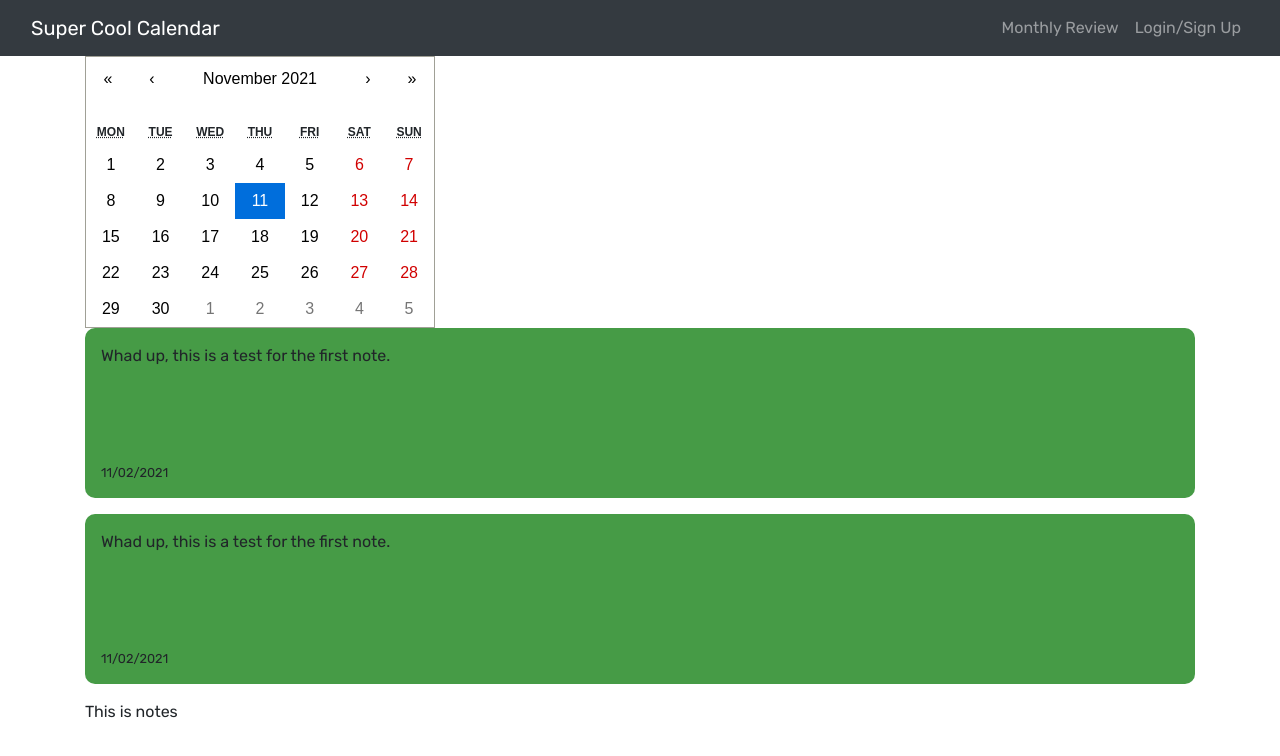
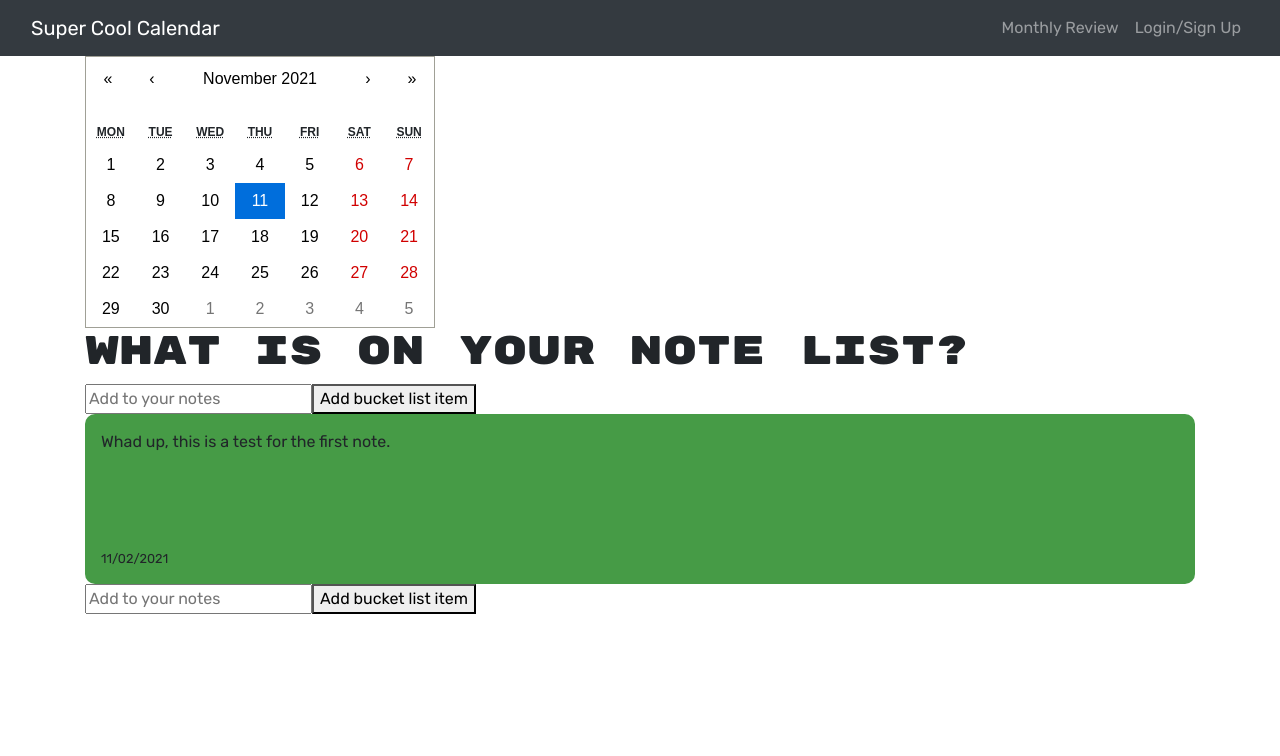
Before and after one commit to Gaitherdb/Custom-Planner, a React (Create React App) app in the folder client/: page / in a window 1280 px wide. Shown: the top 756 px of the page. Built offline with nearby package versions, Linux system fonts and the light colour scheme.

Commit message:
NoteForm created

```diff
--- /dev/null
+++ b/client/src/components/NoteForm.js
@@ -0,0 +1,99 @@
+// TO-DO: Create a Controlled field where a users input persists
+import Note from './Note';
+import React, { useState } from 'react';
+
+
+// this class is responsible for returning a standard format to the notes, so they are similar no matter what values are passed to it
+// class Note{
+//     constructor(val){
+//         this.title = val.title ?? 'default title'
+//         this.text = val.text ?? 'default text content'
+//         this.time = Date.now()
+//     }
+//     // there is an easier way for default returns
+//     getNote(){
+//         return {
+//             title: this.title,
+//             text: this.text,
+//             time: this.time
+//         }
+//     }
+// }
+
+function NoteForm(props) {
+    const [inputTask, setTask] = useState('');
+    console.log(inputTask);
+
+
+    const handleSubmit = (e) => {
+        e.preventDefault();
+        props.onSubmit({
+            task: inputTask
+        });
+        setTask('');
+    };
+    const handleChange = (e) => {
+        setTask(e.target.value);
+      };
+
+    return !props.edit ? (
+        <div>
+            <form className="bucket-form" onSubmit={handleSubmit}>
+            <input
+          type="text"
+          placeholder="Add to your notes"
+          value={inputTask}
+          name="text"
+          className="bucket-input"
+          onChange={handleChange}
+        ></input>
+
+            <button className="bucket-button">Add bucket list item</button>
+        </form>
+        </div>
+        ) : (
+            <div>
+                <h3>Update entry: {props.edit.value}</h3>
+      <form className="bucket-form" onSubmit={handleSubmit}>
+        <input
+          type="text"
+          placeholder={props.edit.value}
+          value={inputTask}
+          name="text"
+          className="bucket-input"
+          onChange={handleChange}
+        ></input>
+        <button className="bucket-button">Update</button>
+        </form>
+            </div>
+        );
+    }
+
+
+// const Home = () => {
+//     const [notes, setNotes] = React.useState(()=>localStorage.getItem('notes'))
+
+//     const onAdd = (value) => {
+//         setNotes(prevState => {
+//             return [
+//                 ...prevState,
+//                 // generate a new note with defaults based on this class
+//                 new Note(value).getNote()
+//             ]
+//         })
+//     }
+
+//     return (
+//         <>
+//             <h1>Title</h1>
+//             {/* pass the add note function to the NoteForm, so it can be called from NoteForm */}
+//             <NoteForm onAdd={onAdd}/>
+//             {/* map over the array of notes and return the element */}
+//             {notes.map(n => <Note content={n} />)}
+
+
+//         </>
+//     )
+// }
+
+export default NoteForm
--- a/client/src/components/NotesGroup.js
+++ b/client/src/components/NotesGroup.js
@@ -1,34 +1,107 @@
+import React, { useState } from 'react';
+import NoteForm from './NoteForm';
 import Note from './Note';
-import React, { useState } from 'react';
+
+function NoteList() {
+  const [note, setNote] = useState([]);
+  console.log(note);
+
+  // Function to add a Note list item
+  const addNoteItem = (item) => {
+    console.log(
+      '🚀 ~ file: BucketList.js ~ line 10 ~ addBucketItem ~ item',
+      item
+    );
+    // Check to see if the item text is empty
+    if (!item.task) {
+      return;
+    }
+
+    // Add the new bucket list item to the existing array of objects
+    const newNote = [item, ...note];
+    console.log(newNote);
+
+    // Call setNote to update state with our new set of Note list items
+    setNote(newNote);
+  };
+
+  // Function to mark bucket list item as complete
+  const completeNoteItem = (id) => {
+    // If the ID passed to this function matches the ID of the item that was clicked, mark it as complete
+    let updatedNote = note.map((item) => {
+      if (item.id === id) {
+        item.isComplete = !item.isComplete;
+      }
+      return item;
+    });
+
+    console.log(updatedNote);
+    setNote(updatedNote);
+  };
+
+  // Function to remove bucket list item and update state
+  const removeNoteItem = (id) => {
+    const updatedNote = [...note].filter((item) => item.id !== id);
+
+    setNote(updatedNote);
+  };
+
+  // Function to edit the Note list item
+  const editNoteItem = (itemId, newValue) => {
+    // Make sure that the value isn't empty
+    if (!newValue.task) {
+      return;
+    }
+
+    // We use the "prev" argument provided with the useState hook to map through our list of items
+    // We then check to see if the item ID matches the if of the item that was clicked and if so we set it to a new value
+    setNote((prev) =>
+      prev.map((item) => (item.id === itemId ? newValue : item))
+    );
+  };
+
 //created a group of notes component.
 //line6 renders a note component. (multiple notes can be tacked underneach to create a note group or list of notes)
 
-const notes = [
-    {
-        id: 1,
-        title: 'This is my first note',
-        text: 'blah blah blah',
-        complete: false,
-        timestamp: 0
-    },
-    {
-        id: 1,
-        title: 'This is my first note',
-        text: 'blah blah blah',
-        complete: false,
-        timestamp: 0
-    },
+// const notes = [
+//     {
+//         id: 1,
+//         title: 'This is my first note',
+//         text: 'blah blah blah',
+//         complete: false,
+//         timestamp: 0
+//     },
+//     {
+//         id: 1,
+//         title: 'This is my first note',
+//         text: 'blah blah blah',
+//         complete: false,
+//         timestamp: 0
+//     },
 
-]
+// ]
+
 // map will iterate through the array of notes and return a SJX element for each note
 // the note data is passed to the note component as props titeled content
-const NotesGroup = () => {
+
     return (
-        < div className = 'notes-group'>
-            {notes.map(n => <Note content={n} />)}
-            This is notes
-        </div>
-    )
+        <div>
+      <h1>What is on your note list?</h1>
+      <NoteForm onSubmit={addNoteItem} />
+      <Note
+        note={note}
+        completeNoteItem={completeNoteItem}
+        removeNoteItem={removeNoteItem}
+        editNoteItem={editNoteItem}
+      ></Note>
+    </div>
+  );
 }
+//         < div className = 'notes-group'>
+//             {notes.map(n => <NoteForm content={n} />)}
+//             This is notes
+//         </div>
+//     )
+// }
 
-export default NotesGroup;
+export default NoteList;
--- a/client/src/pages/Home.js
+++ b/client/src/pages/Home.js
@@ -3,10 +3,12 @@ import { Jumbotron, Container, Col, Form, Button, Card, CardColumns } from 'reac
 import {useHistory} from 'react-router-dom';
 import Calendar from 'react-calendar';
 import 'react-calendar/dist/Calendar.css';
-import NotesGroup from '../components/NotesGroup'
+import NotesGroup from '../components/NotesGroup';
+import NoteForm from '../components/NoteForm';
 // import { useMutation } from '@apollo/client';
 // import { SAVE_TODO } from '../utils/mutations';
 import Auth from '../utils/auth';
+
 
 // import { saveBookIds, getSavedBookIds } from '../utils/localStorage';
 
@@ -48,7 +50,7 @@ const Home = () => {
 
           <NotesGroup/>
 
-
+        <NoteForm/>
       </Container>
     </>
   );
```
Also changed, not shown: client/src/components/Form.js (deleted, +0 -64 lines).
